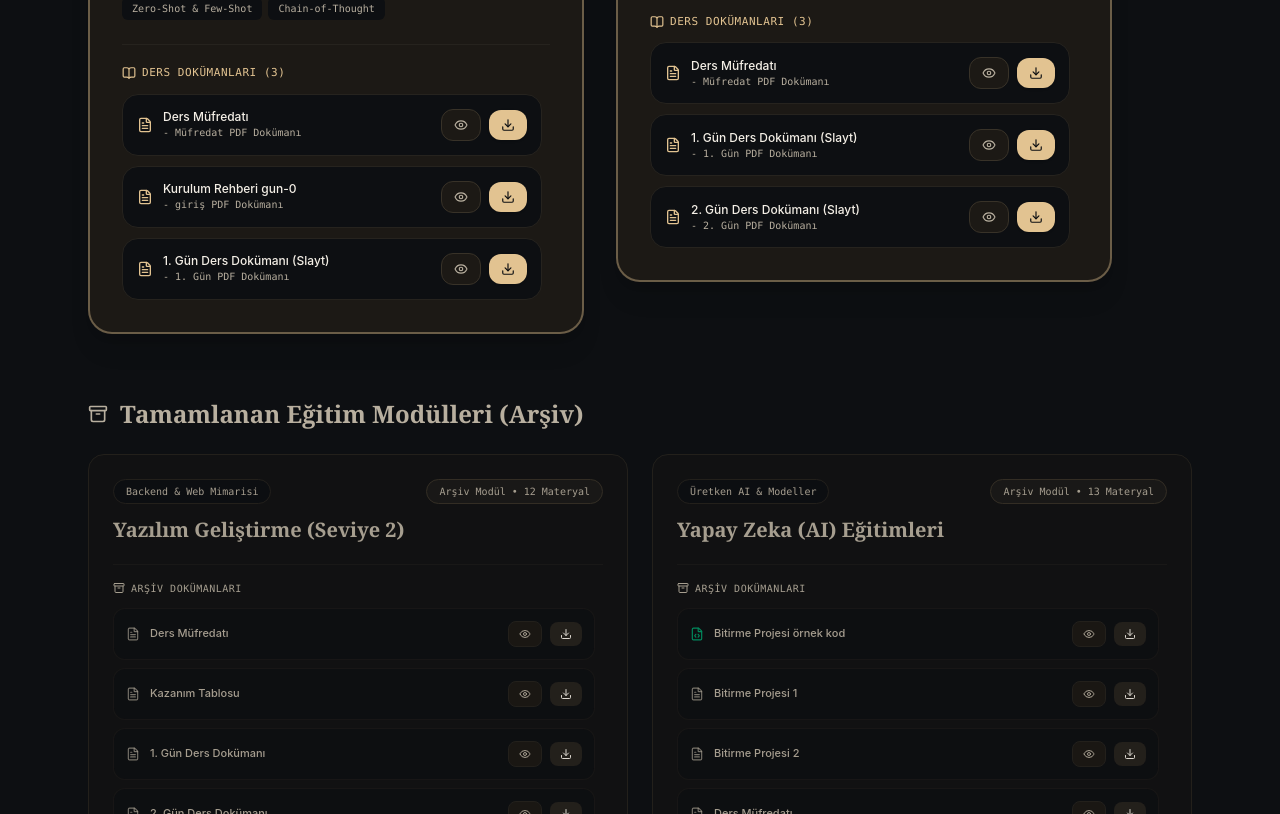
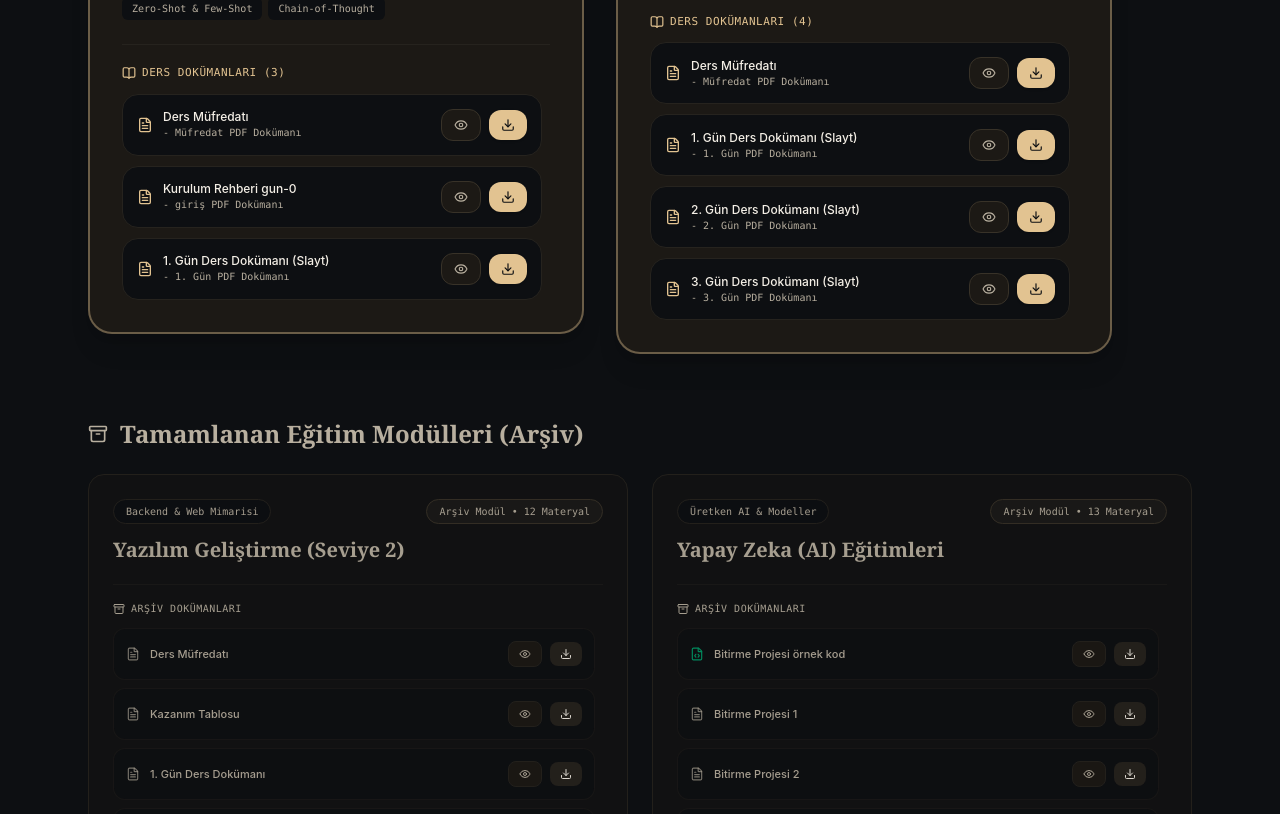
Before and after one commit to GokceSoylu/gokcedev-portfolio, a Next.js app: page / in a window 1280 px wide. Shown: the part 2366-3180 px from the top of the page. Built offline with nearby package versions, Linux system fonts and the light colour scheme.

Commit message:
data analyses day 3

```diff
--- a/src/app/page.tsx
+++ b/src/app/page.tsx
@@ -144,6 +144,12 @@ const TRAININGS: TrainingModule[] = [
                 url: '/materials/veri-analizi/hafta-2.pdf',
                 downloadName: 'Veri_Analizi_Gun_2.pdf',
                 week: '2. Gün'
+            },
+            {
+                title: '3. Gün Ders Dokümanı (Slayt)',
+                url: '/materials/veri-analizi/hafta-3.pdf',
+                downloadName: 'Veri_Analizi_Gun_3.pdf',
+                week: '3. Gün'
             }
             // Yeni haftaları buraya ekleyebilirsin
         ]
```
Also changed, not shown: 1 other file (tests, documents, lock files or other folders).
